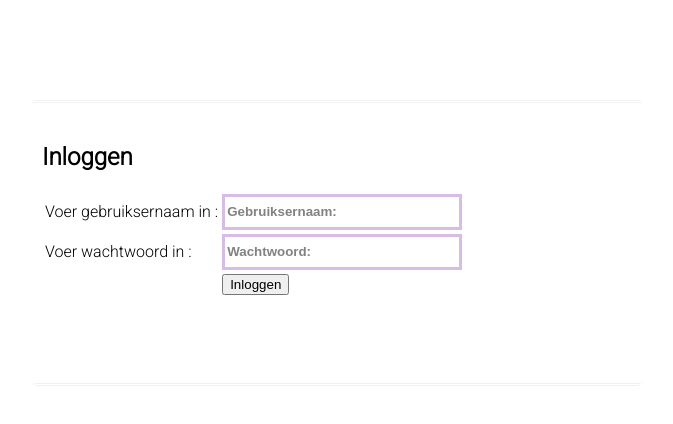
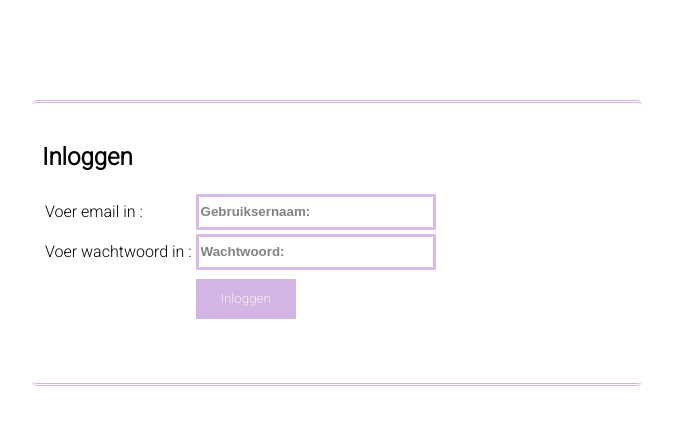
Before and after one commit to bramvelthoven/projectinterface, a plain HTML site: page index.html in a window 1280 px wide. Shown: the whole page, without its empty margins (303-976 px from the left). Drawn offline with Linux system fonts and the light colour scheme.

Commit message:
final commit

```diff
--- a/index.html
+++ b/index.html
@@ -21,7 +21,7 @@
         <div class="login">
             <table id="table-login">
                 <tr>
-                    <td>Voer gebruiksernaam in :</td>
+                    <td>Voer email in :</td>
                     <td><input type="text" placeholder="Gebruiksernaam:" id="email" class="tb"></td>
                 </tr>
                 <tr>
@@ -32,7 +32,7 @@
                     <td></td>
 
                     <td>
-                        <input type="submit" value="Inloggen" onClick="login()" />
+                        <input type="submit" id="login-button" value="Inloggen" onClick="login()" />
                     </td>
                 </tr>
 
--- a/script.js
+++ b/script.js
@@ -1,3 +1,4 @@
+// Login waardes check
 function login()
 	{
 		var uname = document.getElementById("email").value;
@@ -25,3 +26,7 @@ function login()
 
 }
     }
+// Pagina opschonen na refresh
+	window.onload = function() {
+		document.getElementById('input_field').value = '';
+		}
--- a/styles.css
+++ b/styles.css
@@ -18,8 +18,8 @@
     border-radius:5px;
     padding-left:10px;
     margin-top:100px;
-    border-top:3px double #f1f1f1;
-    border-bottom:3px double #f1f1f1;
+    border-top:3px double #D3B5E5;
+    border-bottom:3px double #D3B5E5;
     padding-top:20px;
 }
 
@@ -57,3 +57,31 @@
     color:#f1f1f1;
     border:1px solid #EFF1DB;
 }
+
+#login-button{
+    background-color:#D3B5E5;
+    color:#f1f1f1;
+    cursor:pointer;
+    margin-top:5px;
+    text-decoration:none;
+    height:40px;
+    width:100px;
+    font-family: 'Roboto', sans-serif;
+    border:none;
+}
+
+#login-button:hover{
+    background-color:#FBC740;
+    color:#000;
+}
+
+    /* Klein beetje responsiveness */
+@media screen and (max-width:500px) {
+    #main,
+    #main .tb,
+    #main .btn{
+        width:70%;
+    }
+
+
+}
```
